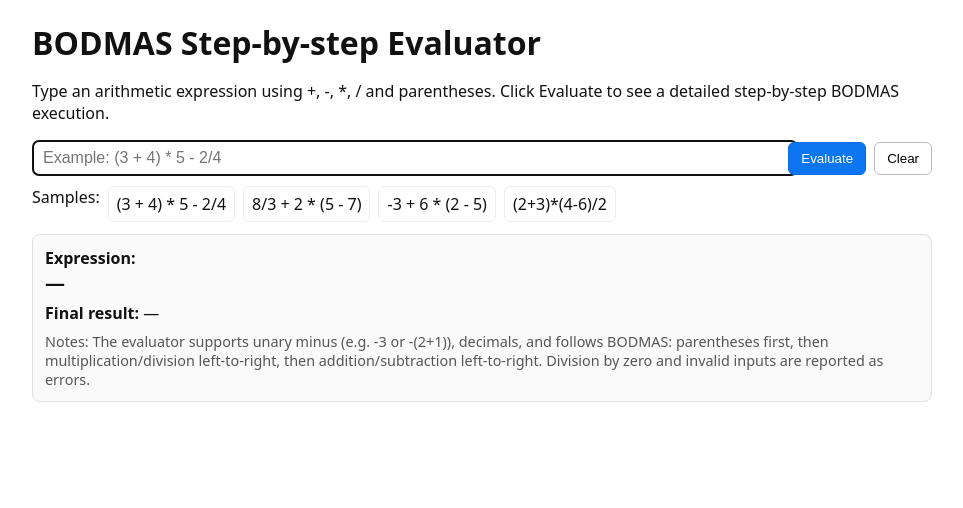
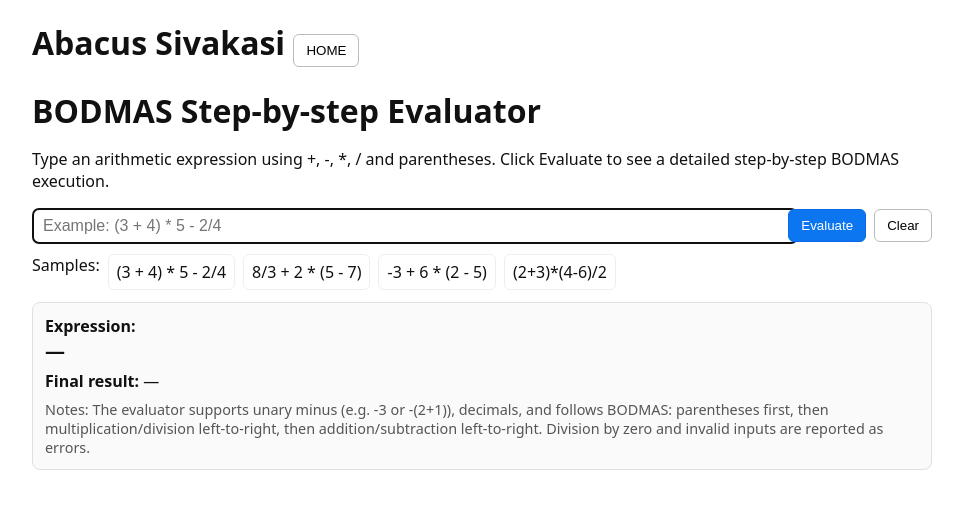
Before and after one commit to krishnavelusoft/AbacusSivakasi, a plain HTML site: page boamasUI.html in a window 1280 px wide. Shown: the whole page, without its empty margins (158-1121 px from the left). Drawn offline with Linux system fonts and the light colour scheme.

Commit message:
Update boamasUI.html

```diff
--- a/boamasUI.html
+++ b/boamasUI.html
@@ -118,6 +118,7 @@
     </style>
 </head>
 <body>
+    <h1>Abacus Sivakasi  <button onclick="window.location.href='Index.html'">HOME</button> </h1>
     <h1>BODMAS Step-by-step Evaluator</h1>
     <p>Type an arithmetic expression using +, -, *, / and parentheses. Click Evaluate to see a detailed step-by-step BODMAS execution.</p>
 
```
